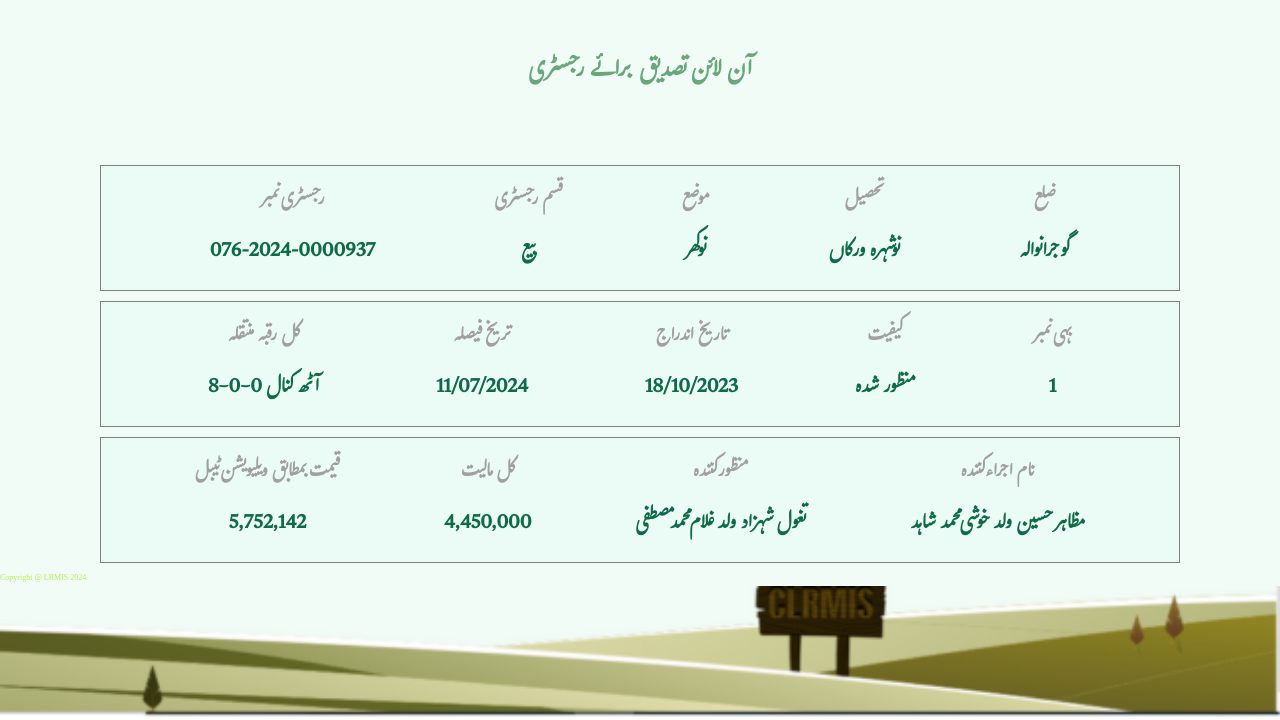
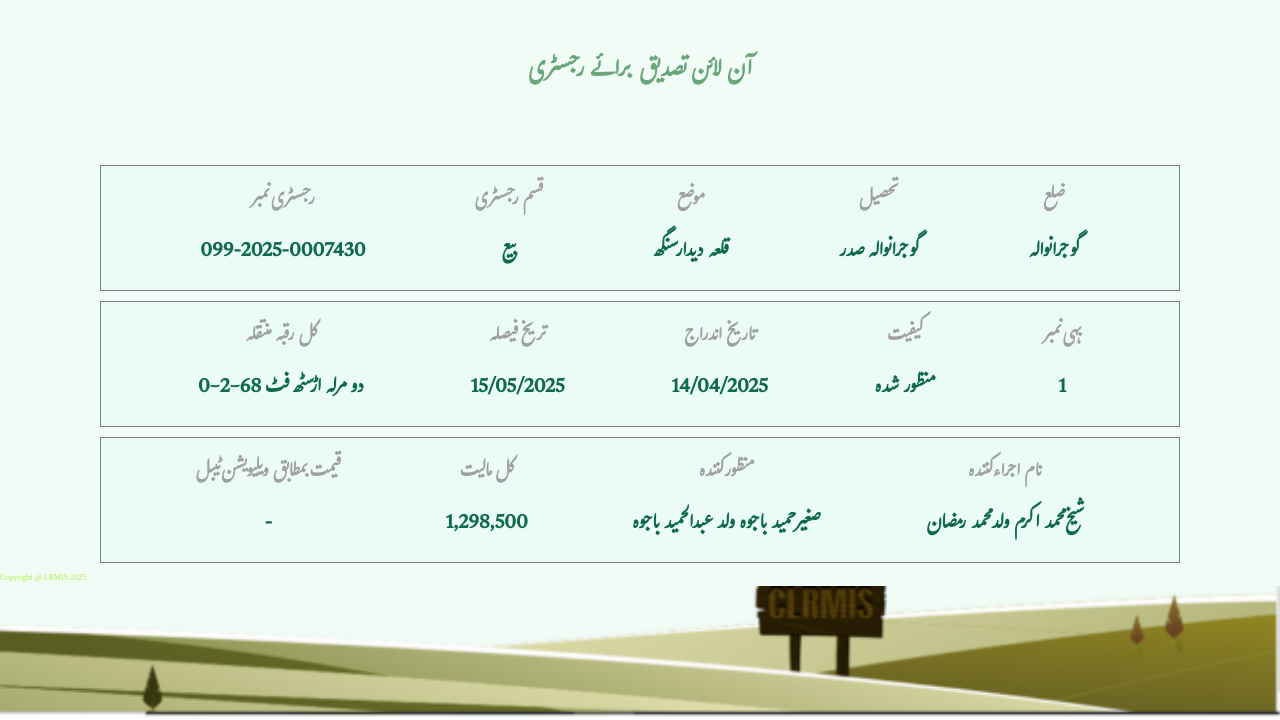
Before and after one commit to punjabzameen/PUnjab52, a plain HTML site: page index.html in a window 1280 px wide. Shown: the part 80-800 px from the top of the page. Drawn offline with Linux system fonts and the light colour scheme.

Commit message:
Update index.html

```diff
--- a/index.html
+++ b/index.html
@@ -32,7 +32,7 @@
             <div class="item text1">
                 <h3>رجسٹری نمبر
                 </h3>
-                <p>076-2024-0000937
+                <p>099-2025-0007430
                 </p>
             </div>
             <div class="item text2"><h3>قسم رجسٹری
@@ -42,13 +42,13 @@
             <div class="item text3">
                 <h3>موضع
                 </h3>
-                <p>نوکھر
+                <p>قلعہ دیدار سنگھ
                 </p>
             </div>
             <div class="item text4">
                 <h3>تحصیل
                 </h3>
-                <p>نوشہرہ ورکاں
+                <p>گوجرانوالہ صدر
                 </p>
             </div>
             <div class="item text5">
@@ -63,18 +63,18 @@
             <div class="item text1">
                 <h3>کل رقبہ منتقلہ
                 </h3>
-                <p>8-0-0 آٹھ کنال
+                <p>0-2-68 دو مرلہ اڑسٹھ فٹ
                 </p>
             </div>
             <div class="item text2"><h3>تریخ فیصلہ
 
             </h3>
-            <p>11/07/2024
+            <p>15/05/2025
             </p></div>
             <div class="item text3">
                 <h3>تاریخ اندراج
                 </h3>
-                <p>18/10/2023
+                <p>14/04/2025
                 </p>
             </div>
             <div class="item text4">
@@ -95,23 +95,23 @@
             <div class="item text1">
                 <h3>قیمت بمطابق ویلیویشن ٹیبل
                 </h3>
-                <p>5,752,142
+                <p>-
                 </p>
             </div>
             <div class="item text2"><h3>کل مالیت
             </h3>
-            <p>4,450,000
+            <p>1,298,500
             </p></div>
             <div class="item text3">
                 <h3>منظور کنندہ
                 </h3>
-                <p>تغول شہزاد ولد غلام محمد مصطفی
+                <p>صغیر حمید باجوہ ولد عبدالحمید باجوہ
                 </p>
             </div>
             <div class="item text4">
                 <h3>نام اجراء کنندہ
                 </h3>
-                <p>مظاہر حسین ولد خوشی محمد شاہد
+                <p>شیخ محمد اکرم ولد محمد رمضان
                 </p>
             </div>
 
@@ -120,7 +120,7 @@
     </section>
     <!-- ----------------- Inage section------------------ -->
      <div class="bottom_img">
-        Copyright @ LRMIS 2024
+        Copyright @ LRMIS 2025
 
      </div>
      <!-- <div class="main">
```
